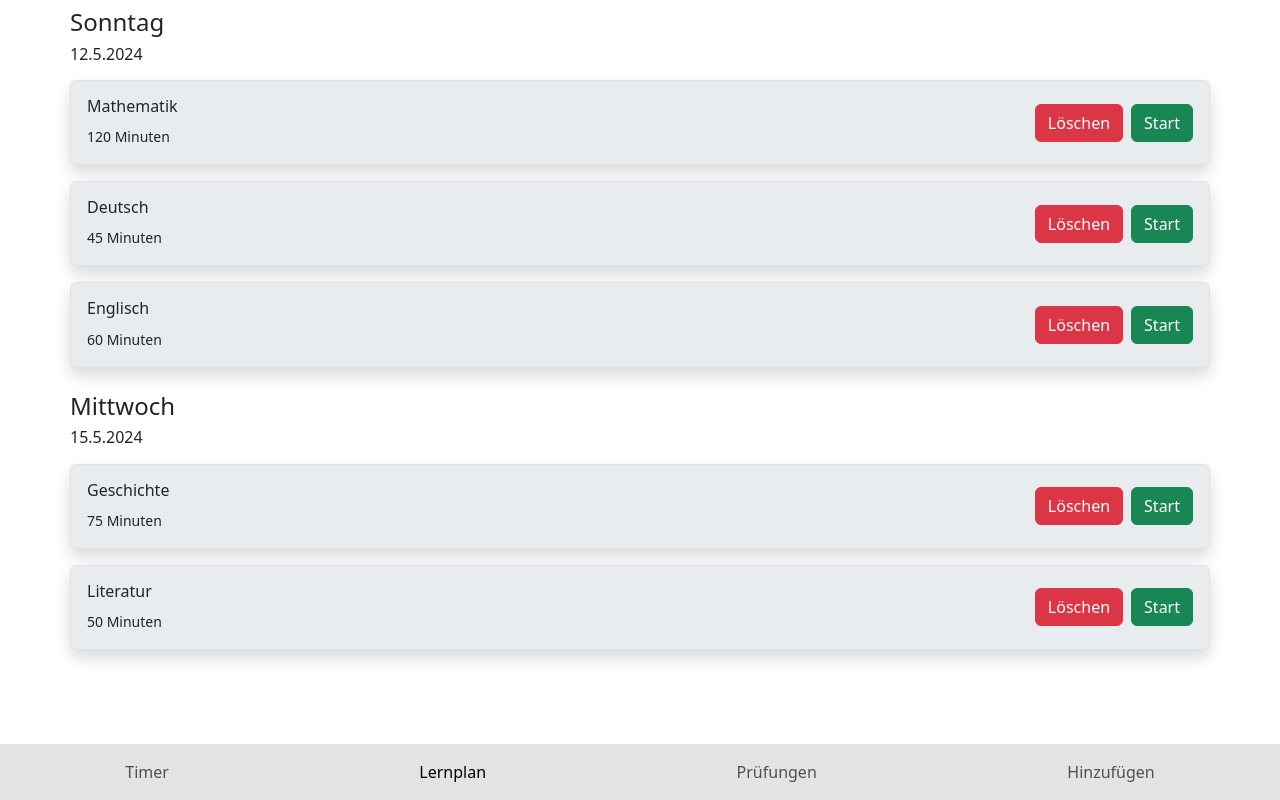
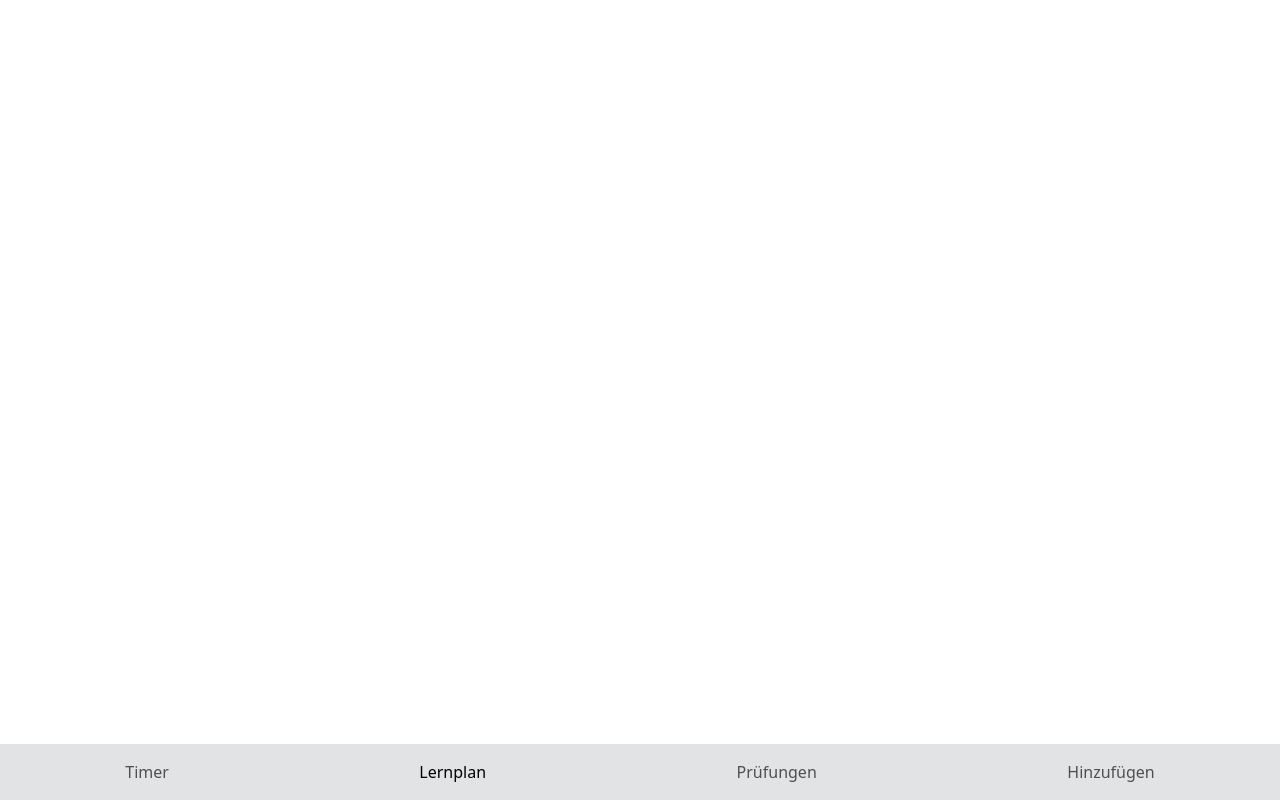
Before and after one commit to cdehnert18/Lernhelfer, a Vue app: page /learn in a window 1280 px wide. Built offline with nearby package versions, Linux system fonts and the light colour scheme.

Commit message:
display learningUnits from pinia

```diff
--- a/src/components/LearningDay.vue
+++ b/src/components/LearningDay.vue
@@ -1,13 +1,11 @@
 <script setup lang="ts">
 import { computed } from 'vue'
 import LearningUnit from '@/components/LearningUnit.vue'
+import type { Learnunit } from '@/stores/Learnunit';
 
 const props = defineProps<{
   datum: Date
-  lerneinheiten: {
-    fach: string
-    dauer: number
-  }[]
+  lerneinheiten: Learnunit[]
 }>()
 
 const wochentag = computed(() => {
@@ -37,8 +35,8 @@ const wochentag = computed(() => {
       v-for="(lerneinheit, index) in props.lerneinheiten"
       :key="index"
       class="mb-3"
-      :pruefung="lerneinheit.fach"
-      :lerndauer="lerneinheit.dauer"
+      :pruefung="lerneinheit.exam.name"
+      :lerndauer="lerneinheit.duration"
     ></LearningUnit>
   </main>
 </template>
--- a/src/stores/Learnunit.ts
+++ b/src/stores/Learnunit.ts
@@ -6,6 +6,8 @@ import type { Pruefung } from '@/stores/Exam'
 export interface Learnunit {
   exam: Pruefung
   date: Date
+  duration: number
+  done: boolean
 }
 
 export const useLearnUnitStore = defineStore('learnunit', () => {
@@ -17,6 +19,8 @@ export const useLearnUnitStore = defineStore('learnunit', () => {
         const serialized = newLearnunits.map(unit => ({
             examName: unit.exam.name,
             date: unit.date.toISOString(),
+            duration: unit.duration,
+            done: unit.done
         }))
           localStorage.setItem('learnunits', JSON.stringify(serialized))
     },
@@ -26,7 +30,7 @@ export const useLearnUnitStore = defineStore('learnunit', () => {
   const loadFromLocalStorage = () => {
     const data = localStorage.getItem('learnunits')
     learnunits.value = data
-    ? JSON.parse(data).map((item: { examName: string; date: string }) => {
+    ? JSON.parse(data).map((item: { examName: string; date: string; duration: number; done: boolean }) => {
         const exam = usePruefungenStore().pruefungen.find(p => p.name === item.examName)
         if (!exam) {
           throw new Error(`Prüfung mit dem Namen ${item.examName} nicht gefunden.`)
@@ -35,6 +39,8 @@ export const useLearnUnitStore = defineStore('learnunit', () => {
         return {
           exam: exam,
           date: new Date(item.date),
+          duration: item.duration,
+          done: item.done
         }
       })
     : []
--- a/src/views/LernView.vue
+++ b/src/views/LernView.vue
@@ -2,6 +2,9 @@
 import LearningDay from '@/components/LearningDay.vue'
 import { usePruefungenStore } from '@/stores/Exam'
 import type { Pruefung } from '@/stores/Exam'
+import { useLearnUnitStore } from '@/stores/Learnunit';
+import type { Learnunit } from '@/stores/Learnunit';
+import { onMounted } from 'vue';
 
 const store = usePruefungenStore()
 
@@ -62,47 +65,29 @@ const initialize = () => {
 
 };
 
+const getLearningDays = () => {
+  useLearnUnitStore().loadFromLocalStorage();
+  const learnunits = useLearnUnitStore().learnunits;
+  const groupedByDay = new Map<string, Learnunit[]>();
+  learnunits.forEach(unit =>{
+    const date = unit.date.toISOString().split('T')[0];
+    if(groupedByDay.has(date)){
+      groupedByDay.get(date)?.push(unit);
+    } else {
+      groupedByDay.set(date, [unit]);
+    }
+  })
+  const learningDays = Array.from(groupedByDay).map(([datum, lerneinheiten]) => ({datum, lerneinheiten}));
+  return learningDays;
+}
 
 
 initialize();
-
-const learningDays = [
-  {
-    datum: '5.12.2024',
-    lerneinheiten: [
-      {
-        fach: 'Mathematik',
-        dauer: 120,
-      },
-      {
-        fach: 'Deutsch',
-        dauer: 45,
-      },
-      {
-        fach: 'Englisch',
-        dauer: 60,
-      },
-    ],
-  },
-  {
-    datum: '5.15.2024',
-    lerneinheiten: [
-      {
-        fach: 'Geschichte',
-        dauer: 75,
-      },
-      {
-        fach: 'Literatur',
-        dauer: 50,
-      },
-    ],
-  },
-]
 </script>
 
 <template>
   <div>
-    <LearningDay v-for="(day, index) in learningDays" :key="index" :datum="new Date(day.datum)"
+    <LearningDay v-for="(day, index) in getLearningDays()" :key="index" :datum="new Date(day.datum)"
       :lerneinheiten="day.lerneinheiten" />
   </div>
 </template>
```
